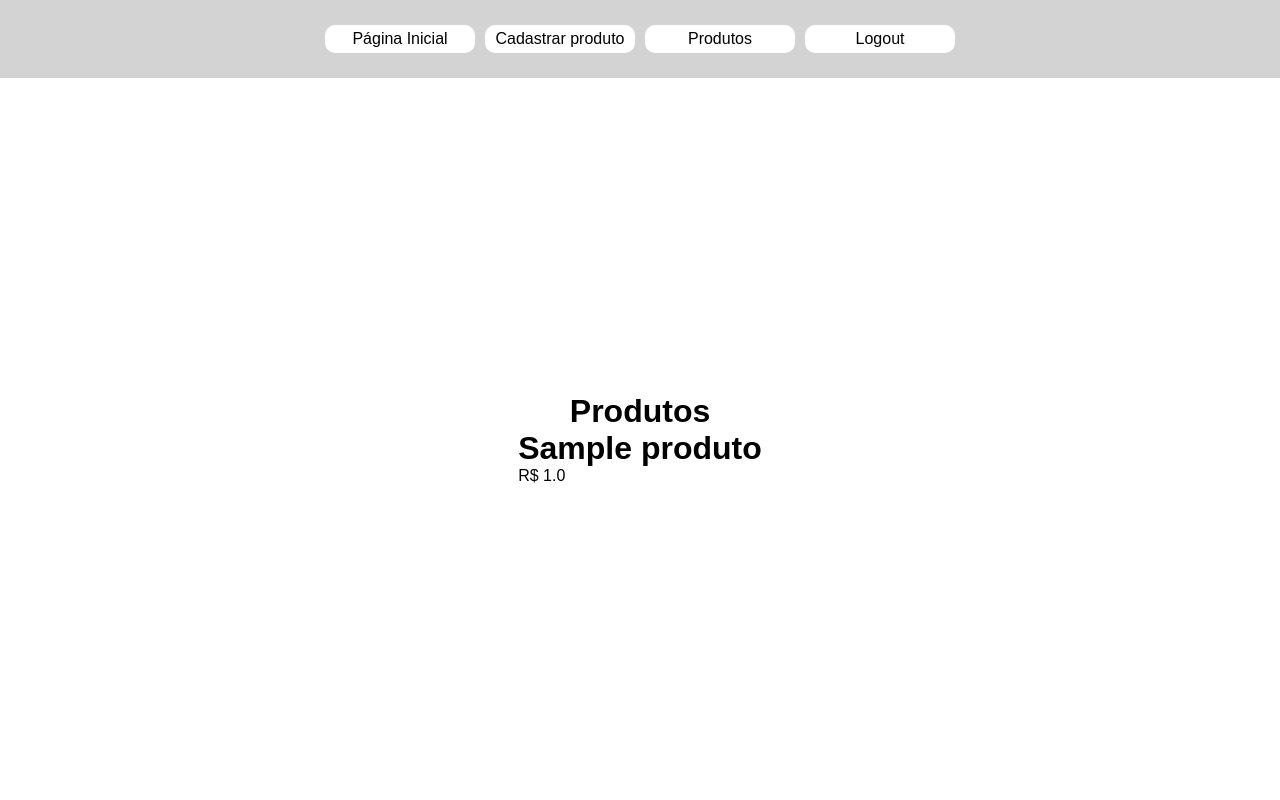
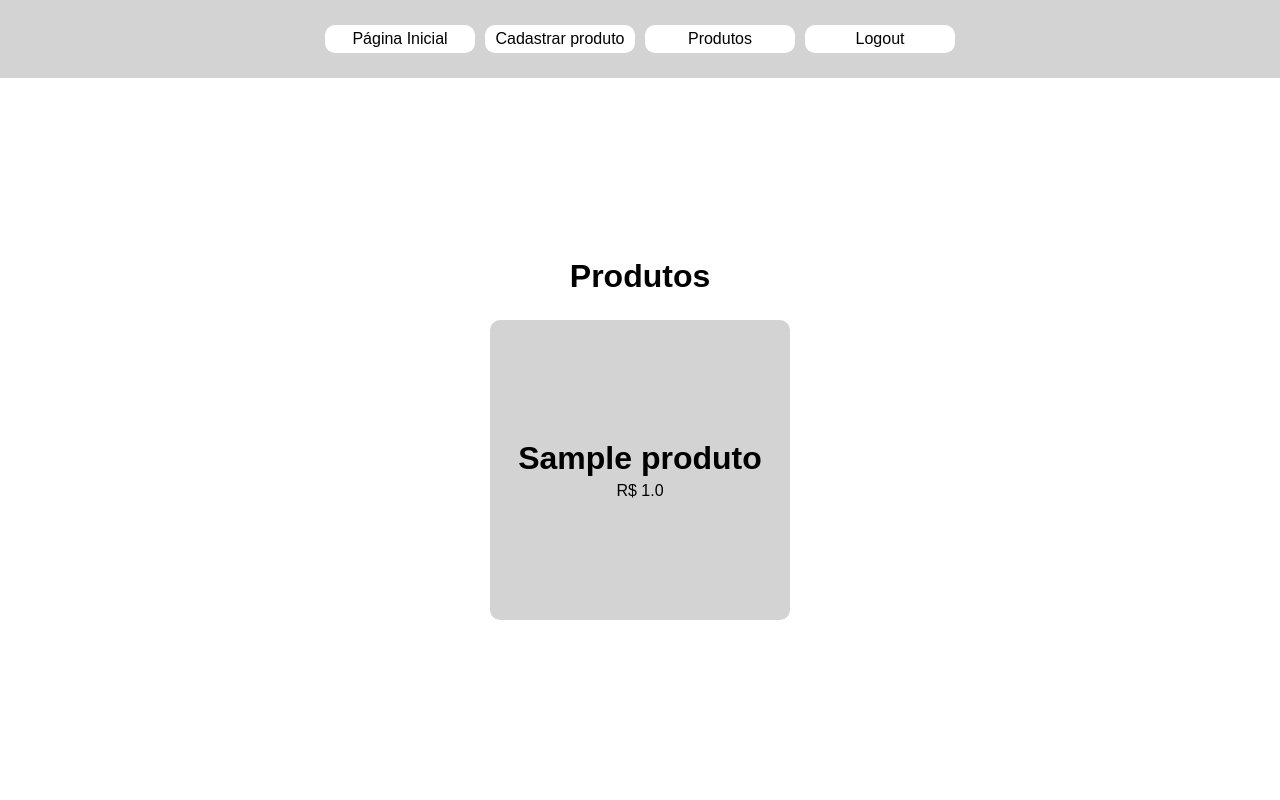
Before and after one commit to mgdantas1/PSI, a Flask app: page /products in a window 1280 px wide. Run offline with Flask 3, Linux system fonts and the light colour scheme; a user stored in the database is signed in; tables that the repository leaves empty hold one stand-in row (values such as "Sample post").

Commit message:
finalizar css

```diff
--- a/MVC/controllers/auth/UserController.py
+++ b/MVC/controllers/auth/UserController.py
@@ -20,8 +20,8 @@ def register():
                 senha_c = generate_password_hash(senha)
                 new_user = User(email=email, senha=senha_c)
                 session.add(new_user)
+                session.commit()
                 login_user(new_user)
-                session.commit()
 
                 flash('Cadastro realizado com sucesso!', category='success')
                 return redirect(url_for('index'))
--- a/MVC/static/css/style.css
+++ b/MVC/static/css/style.css
@@ -53,7 +53,9 @@ main {
     flex-direction: column;
     justify-content: center;
     align-items: center;
-    flex: 1;
+    flex: 100%;
+    gap: 10px;
+    padding: 25px;
 }
 
 
@@ -61,7 +63,6 @@ form {
     display: flex;
     flex-direction: column;
     gap: 15px;
-    margin-top: 25px;
     background-color: lightgray;
     padding: 25px 10px;
     border-radius: 15px;
@@ -90,3 +91,35 @@ form > input {
     border: 0;
     padding: 5px;
 }
+
+.produto {
+    display: flex;
+    flex-direction: column;
+    justify-content: center;
+    align-items: center;
+    background-color: lightgray;
+    gap: 5px;
+    padding: 15px;
+    height: 300px;
+    width: 300px;
+    border-radius: 10px;
+}
+
+.title_page {
+    margin-bottom: 15px;
+}
+
+span#success {
+    background-color: lightgray;
+    color: blue;
+    padding: 5px 10px;
+    border-radius: 10px;
+    margin: 10px;
+}
+span#error {
+    background-color: lightgray;
+    color: red;
+    padding: 5px 10px;
+    border-radius: 10px;
+    margin: 10px;
+}
--- a/MVC/templates/base.html
+++ b/MVC/templates/base.html
@@ -30,7 +30,7 @@
             </nav>
         </header>
         <main>
-            <h1>
+            <h1 class="title_page">
                 {% block title_page %}
                     titulo padrão
                 {% endblock %}
```
Also changed, not shown: MVC/database/base.db (deleted).
